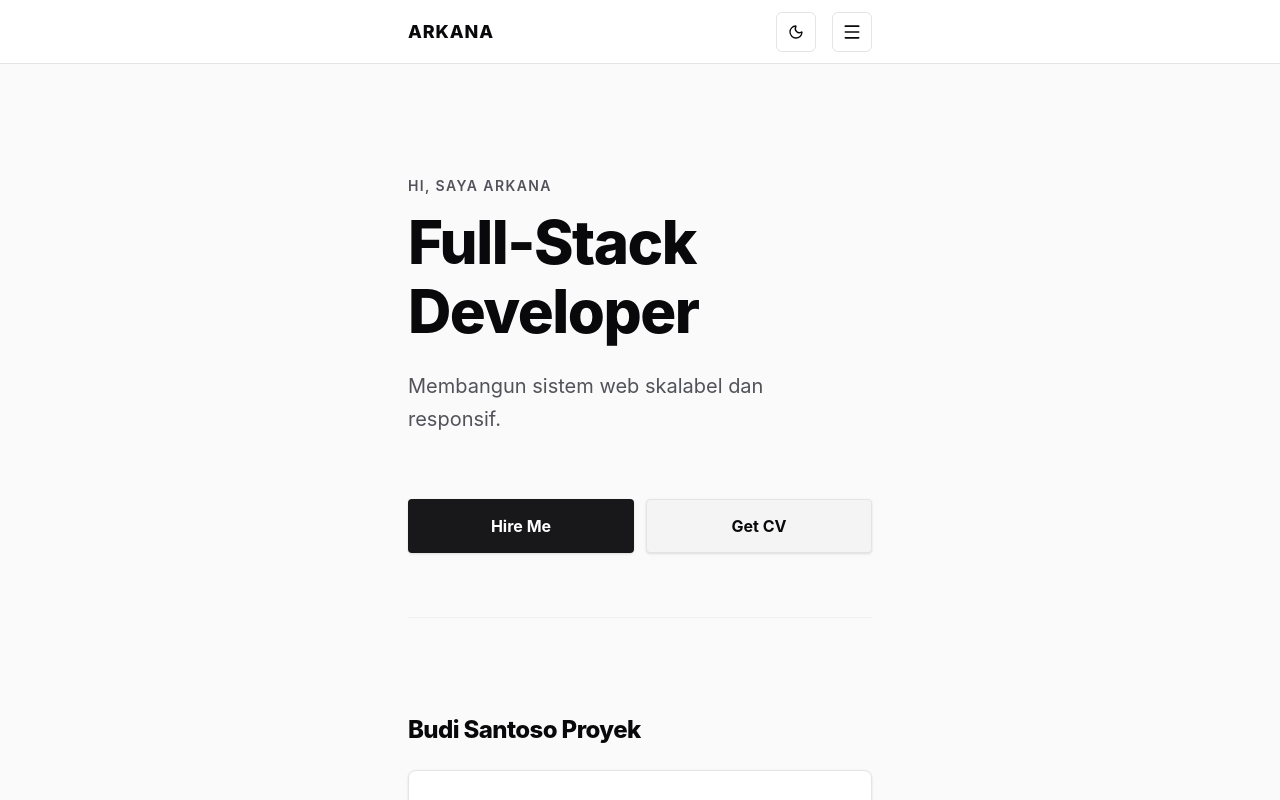
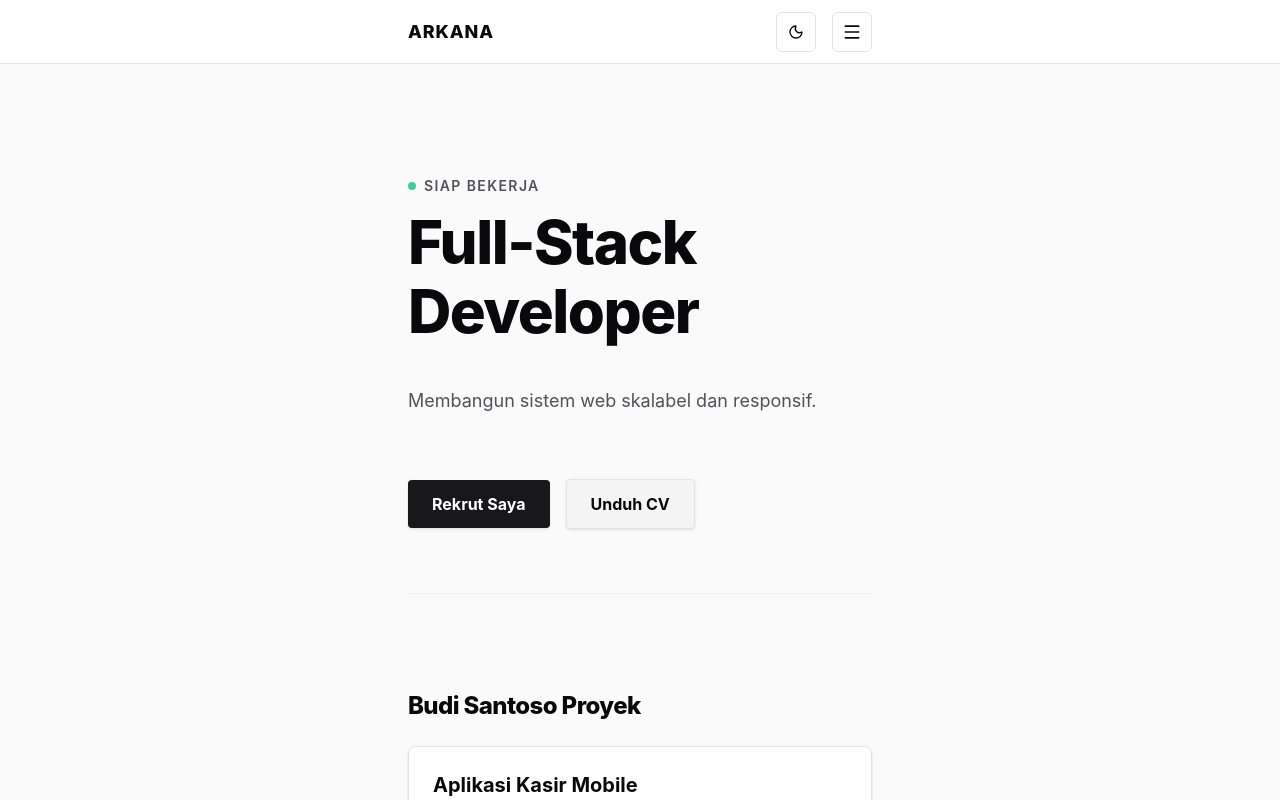
Before and after one commit to arkanafaisal/portfolio2, a React (Vite) app in the folder frontend/: page / in a window 1280 px wide. Built offline with nearby package versions, Linux system fonts and the light colour scheme.

Commit message:
update hero section: text, styling & separate file

```diff
--- a/frontend/src/App.tsx
+++ b/frontend/src/App.tsx
@@ -1,6 +1,7 @@
 import { useState } from 'react';
 import { useTranslation } from 'react-i18next';
 import Navbar from './components/Navbar';
+import HeroSection from './components/HeroSection';
 
 export default function App() {
   const { t } = useTranslation();
@@ -40,33 +41,7 @@ export default function App() {
           {currentPage === 'home' ? (
             <div className="flex flex-col gap-12">
               {/* Section Home */}
-              <section id="home" className="pt-[10vh] pb-16 border-b border-border-line/40 flex flex-col items-start">
-                <p className="text-sm font-semibold tracking-widest text-txt-secondary uppercase mb-3">
-                  {t('profile.greeting')}
-                </p>
-                <h1 className="text-5xl sm:text-6xl font-extrabold text-txt-primary leading-[1.15] tracking-tight mb-6">
-                  {t('profile.role')}
-                </h1>
-                <p className="text-lg sm:text-xl text-txt-secondary leading-relaxed max-w-md mb-8">
-                  {t('profile.intro')}
-                </p>
-                <div className="mt-8 grid grid-cols-2 gap-3 w-full">
-                  <a
-                    href={t('profile.hireMeLink')}
-                    className="w-full flex items-center justify-center px-6 py-3.5 bg-cta-primary text-cta-primary-text font-bold rounded hover:bg-cta-primary-hover transition-colors duration-200 shadow-sm text-sm sm:text-base text-center"
-                  >
-                    {t('profile.hireMeText')}
-                  </a>
-                  <a
-                    href={t('profile.cvUrl')}
-                    target="_blank"
-                    rel="noopener noreferrer"
-                    className="w-full flex items-center justify-center px-6 py-3.5 bg-cta-secondary text-txt-primary font-bold rounded border border-border-line hover:bg-cta-secondary-hover transition-colors duration-200 shadow-sm text-sm sm:text-base text-center"
-                  >
-                    {t('profile.cvText')}
-                  </a>
-                </div>
-              </section>
+              <HeroSection />
 
               {/* Section Work */}
               <section id="work" className="py-12 border-b border-border-line/40">
--- /dev/null
+++ b/frontend/src/components/HeroSection.tsx
@@ -0,0 +1,36 @@
+import { useTranslation } from 'react-i18next';
+
+export default function HeroSection() {
+  const { t } = useTranslation();
+
+  return (
+    <section id="home" className="pt-[10vh] pb-16 border-b border-border-line/40 flex flex-col items-start">
+      <p className="text-sm font-semibold tracking-widest text-txt-secondary uppercase mb-3 flex items-center">
+        <span className="inline-block w-2 h-2 rounded-full bg-emerald-500 animate-pulse mr-2"></span>
+        {t('profile.greeting')}
+      </p>
+      <h1 className="text-5xl sm:text-6xl font-extrabold text-txt-primary leading-[1.15] tracking-tight mb-6">
+        {t('profile.role')}
+      </h1>
+      <p className="mt-4 text-txt-secondary text-lg leading-relaxed max-w-md mb-8">
+        {t('profile.intro')}
+      </p>
+      <div className="mt-8 flex flex-row flex-wrap items-center justify-start gap-4">
+        <a
+          href={t('profile.hireMeLink')}
+          className="px-6 py-3 bg-cta-primary text-cta-primary-text font-bold rounded hover:bg-cta-primary-hover transition-colors duration-200 shadow-sm text-sm sm:text-base text-center"
+        >
+          {t('profile.hireMeText')}
+        </a>
+        <a
+          href={t('profile.cvUrl')}
+          target="_blank"
+          rel="noopener noreferrer"
+          className="px-6 py-3 bg-cta-secondary text-txt-primary font-bold rounded border border-border-line hover:bg-cta-secondary-hover transition-colors duration-200 shadow-sm text-sm sm:text-base text-center"
+        >
+          {t('profile.cvText')}
+        </a>
+      </div>
+    </section>
+  );
+}
--- a/frontend/src/data/locales/en.json
+++ b/frontend/src/data/locales/en.json
@@ -12,7 +12,7 @@
     "theme_dark": "Dark"
   },
   "profile": {
-    "greeting": "HI, I'M ARKANA",
+    "greeting": "AVAILABLE FOR WORK",
     "name": "Arkana",
     "role": "Full-Stack Developer",
     "intro": "Building scalable and responsive web systems.",
--- a/frontend/src/data/locales/id.json
+++ b/frontend/src/data/locales/id.json
@@ -12,13 +12,13 @@
     "theme_dark": "Gelap"
   },
   "profile": {
-    "greeting": "HI, SAYA ARKANA",
+    "greeting": "SIAP BEKERJA",
     "name": "Arkana",
     "role": "Full-Stack Developer",
     "intro": "Membangun sistem web skalabel dan responsif.",
-    "hireMeText": "Hire Me",
+    "hireMeText": "Rekrut Saya",
     "hireMeLink": "mailto:hello@example.com",
-    "cvText": "Get CV",
+    "cvText": "Unduh CV",
     "cvUrl": "/resume.pdf",
     "email": "hello@example.com",
     "avatarUrl": "https://images.unsplash.com/photo-1539571696357-5a69c17a67c6?auto=format&fit=crop&q=80&w=200&h=200",
```
Also changed, not shown: 1 other file (tests, documents, lock files or other folders).
